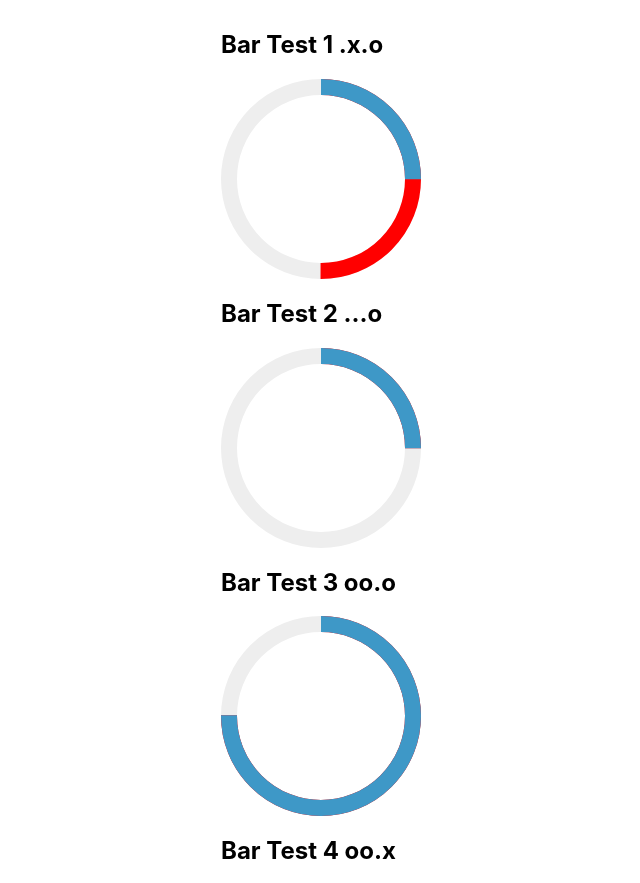
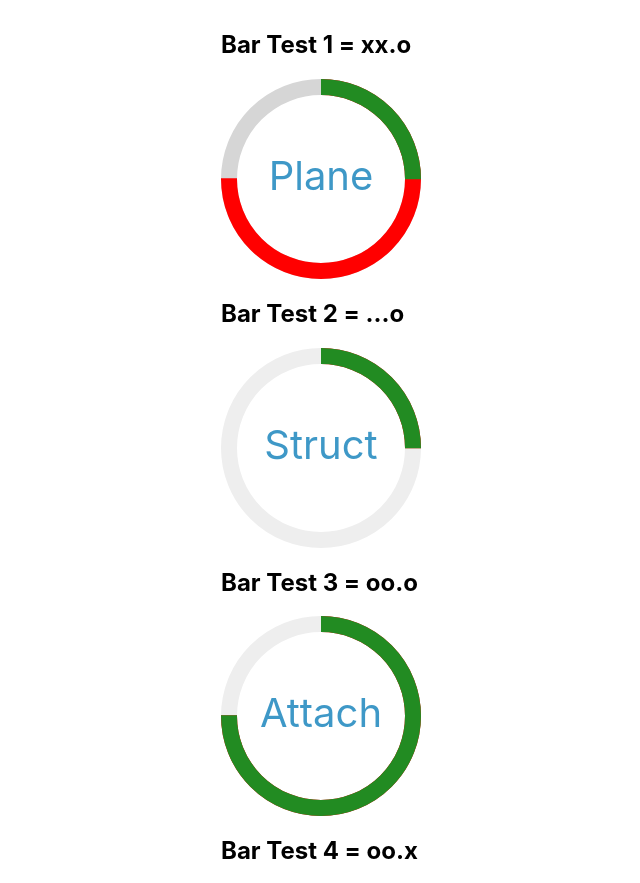
Before and after one commit to kppalmo/productivity-app, a React (Create React App) app: page / in a window 1280 px wide. Shown: the top 883 px of the page, without its empty margins (279-919 px from the left). Built offline with nearby package versions, Linux system fonts and the light colour scheme.

Commit message:
cleaningTime

```diff
--- a/src/App.js
+++ b/src/App.js
@@ -4,8 +4,6 @@ import React, { Component } from 'react';
 // import treeLogo from './treeLogo.png';
 import UpdateBar from './components/cProgressBar.jsx';
 import {example , exampleB} from './tData';
-
-
 
 
 class App extends Component{
@@ -113,8 +111,7 @@ class App extends Component{
                 todos={this.state.todos}
                 toggleComplete={this.toggleComplete}/> */}
                 <UpdateBar answerInfo={example}/>
-                <div>
-                </div>
+
             </div>
 
 
--- a/src/components/cProgressBar.jsx
+++ b/src/components/cProgressBar.jsx
@@ -55,25 +55,28 @@ const UpdateBar = props =>{
     return(
         <div style={{ width: 200, height: 200, padding: "10px 500px" }}>
 
-            <h2>Bar Test 1 {props.answerInfo.plane}</h2>
+            <h2>Bar Test 1 = {props.answerInfo.plane}</h2>
             <CircularProgressbarWithChildren
                 value={redP}
+                text = {"Plane"}
                 styles={buildStyles({
                 pathColor: "#f00",
-                trailColor: "#eee",
+                trailColor: "",
                 strokeLinecap: "butt"
             })}>
             {/* Foreground path */}
             <CircularProgressbar
                 value={blueP}
                 styles={buildStyles({
+                pathColor : "#228B22",
                 trailColor: "transparent",
                 strokeLinecap: "butt"
             })}/>
             </CircularProgressbarWithChildren>
-            <h2>Bar Test 2 {props.answerInfo.structure}</h2>
+            <h2>Bar Test 2 = {props.answerInfo.structure}</h2>
             <CircularProgressbarWithChildren
                 value={redS}
+                text = {"Struct"}
                 styles={buildStyles({
                 pathColor: "#f00",
                 trailColor: "#eee",
@@ -83,13 +86,15 @@ const UpdateBar = props =>{
             <CircularProgressbar
                 value={blueS}
                 styles={buildStyles({
+                pathColor : "#228B22",
                 trailColor: "transparent",
                 strokeLinecap: "butt"
             })}/>
             </CircularProgressbarWithChildren>
-            <h2>Bar Test 3 {props.answerInfo.attachment}</h2>
+            <h2>Bar Test 3 = {props.answerInfo.attachment}</h2>
             <CircularProgressbarWithChildren
                 value={redA}
+                text = {"Attach"}
                 styles={buildStyles({
                 pathColor: "#f00",
                 trailColor: "#eee",
@@ -99,13 +104,15 @@ const UpdateBar = props =>{
             <CircularProgressbar
                 value={blueA}
                 styles={buildStyles({
+                pathColor : "#228B22",
                 trailColor: "transparent",
                 strokeLinecap: "butt"
             })}/>
             </CircularProgressbarWithChildren>
-            <h2>Bar Test 4 {props.answerInfo.zone}</h2>
+            <h2>Bar Test 4 = {props.answerInfo.zone}</h2>
             <CircularProgressbarWithChildren
                 value={redZ}
+                text = {"Zone"}
                 styles={buildStyles({
                 pathColor: "#f00",
                 trailColor: "#eee",
@@ -115,6 +122,7 @@ const UpdateBar = props =>{
             <CircularProgressbar
                 value={blueZ}
                 styles={buildStyles({
+                pathColor : "#228B22",
                 trailColor: "transparent",
                 strokeLinecap: "butt"
             })}/>
--- a/src/tData.js
+++ b/src/tData.js
@@ -1,5 +1,5 @@
 export const example = {
-    "plane":".x.o",
+    "plane":"xx.o",
     "structure":"...o",
     "attachment":"oo.o",
     "zone":"oo.x"
```
